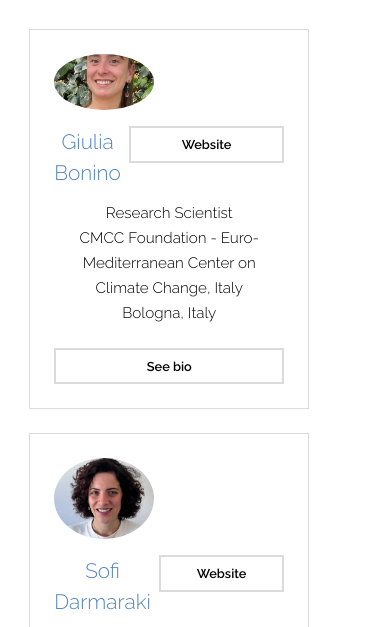
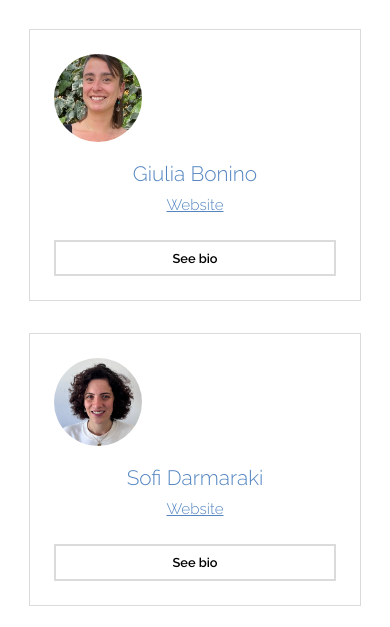
Before and after one commit to SubMHW/submhw.github.io, a plain HTML site: page members.html in a window 390 px wide. Shown: the part 207-834 px from the top of the page. Drawn offline with Linux system fonts and the light colour scheme.

Commit message:
Update members.html card styling

```diff
--- a/members.html
+++ b/members.html
@@ -12,9 +12,10 @@
 		<link rel="stylesheet" href="assets/css/main.css" />
 		<style>
 			.member-grid {
-				display: flex;
-				flex-wrap: wrap;
-				gap: 1.5em;
+				display: grid;
+				grid-template-columns: repeat(auto-fit, 280px);
+				justify-content: center;
+				gap: 2em 1.75em;
 			}
 
 			.member-section {
@@ -32,22 +33,35 @@
 
 			.member-card {
 				width: 280px;
+				max-width: none;
 				margin: 0;
-				height: 380px;
+				height: 300px;
 				display: flex;
 				flex-direction: column;
+				min-width: 0;
+				overflow: hidden;
 			}
 
 			.member-card.expanded {
 				height: auto;
 			}
 
+			.member-details {
+				display: none;
+				margin-top: 0.75em;
+			}
+
+			.member-details.visible {
+				display: block;
+			}
+
 			.member-card .image.round {
 				margin: 0 0 1em 0;
 				width: 100px;
-				height: 100px;
+				aspect-ratio: 1 / 1;
 				overflow: hidden;
 				display: block;
+				flex: 0 0 auto;
 			}
 
 			.member-card .image.round img {
@@ -58,20 +72,50 @@
 			}
 
 			.member-header {
-				display: flex;
-				align-items: flex-start;
-				gap: 0.5em;
+				display: block;
 				margin-bottom: 0.75em;
 			}
 
 			.member-header h3 {
-				flex: 1;
 				margin: 0;
                 font-size: 1.3em;
 			}
 
-			.member-header .button {
-				white-space: nowrap;
+			.member-website {
+				display: inline-block;
+				margin-top: 0.25em;
+				font-size: 0.95em;
+				text-decoration: underline;
+			}
+
+			.member-actions {
+				display: flex;
+				flex-direction: column;
+				gap: 0.5em;
+				margin-top: 0.75em;
+			}
+
+			.member-actions .button {
+				margin-left: 0;
+				width: 100%;
+				text-align: center;
+				white-space: normal;
+			}
+
+			@media screen and (max-width: 480px) {
+				.member-grid {
+					grid-template-columns: 1fr;
+					justify-content: stretch;
+				}
+
+				.member-card {
+					width: 100%;
+					height: auto;
+				}
+
+				.member-card .image.round {
+					width: 88px;
+				}
 			}
 
 			.member-meta {
@@ -85,11 +129,6 @@
 
 			.member-bio {
 				font-size: 0.95em;
-				display: none;
-			}
-
-			.member-bio.visible {
-				display: block;
 			}
 
 			.member-toggle {
@@ -266,51 +305,50 @@
 
 					var profileLink = normalizeUrl(member.Link);
 					if (profileLink) {
-						var profileBtn = document.createElement('a');
-						profileBtn.className = 'button alt small';
-						profileBtn.href = profileLink;
-						profileBtn.target = '_blank';
-						profileBtn.rel = 'noopener noreferrer';
-						profileBtn.textContent = 'Website';
-						headerDiv.appendChild(profileBtn);
+						var profileText = document.createElement('a');
+						profileText.className = 'member-website';
+						profileText.href = profileLink;
+						profileText.target = '_blank';
+						profileText.rel = 'noopener noreferrer';
+						profileText.textContent = 'Website';
+						headerDiv.appendChild(profileText);
 					}
 
 					article.appendChild(headerDiv);
+
+						var details = document.createElement('div');
+						details.className = 'member-details';
+
+						var hasDetails = false;
+
 						var meta = document.createElement('div');
 						meta.className = 'member-meta';
 
 						if (member.Title) {
 							addText(meta, member.Title);
+							hasDetails = true;
 						}
 						if (member.Affiliation) {
 							addText(meta, member.Affiliation);
+							hasDetails = true;
 						}
 
 						var locationParts = [member['City/State'], member.Country].filter(Boolean);
 						if (locationParts.length) {
 							addText(meta, locationParts.join(', '));
+							hasDetails = true;
 						}
 
 						if (meta.children.length) {
-							article.appendChild(meta);
+							details.appendChild(meta);
 						}
 
 						if (member.Bio) {
 							var bio = document.createElement('p');
 							bio.className = 'member-bio';
 							bio.textContent = member.Bio;
-							article.appendChild(bio);
-
-							var toggle = document.createElement('a');
-							toggle.href = '#';
-							toggle.className = 'button alt small member-toggle';
-							toggle.textContent = 'See bio';
-							toggle.onclick = function(event) {
-								event.preventDefault();
-								bio.classList.toggle('visible');
-								article.classList.toggle('expanded');
-							};
-							article.appendChild(toggle);
+							details.appendChild(bio);
+							hasDetails = true;
 						}
 
 						var links = [
@@ -328,9 +366,27 @@
 								a.target = '_blank';
 								a.rel = 'noopener noreferrer';
 								a.textContent = 'Link';
+								linksWrap.appendChild(a);
 							}
 
-							article.appendChild(linksWrap);
+							details.appendChild(linksWrap);
+							hasDetails = true;
+						}
+
+						if (hasDetails) {
+							article.appendChild(details);
+
+							var toggle = document.createElement('a');
+							toggle.href = '#';
+							toggle.className = 'button alt small member-toggle';
+							toggle.textContent = 'See bio';
+							toggle.onclick = function(event) {
+								event.preventDefault();
+								details.classList.toggle('visible');
+								article.classList.toggle('expanded');
+								toggle.textContent = details.classList.contains('visible') ? 'Hide bio' : 'See bio';
+							};
+							article.appendChild(toggle);
 						}
 
 						return article;
```
Lines whose indentation alone changed are shown as unchanged.
